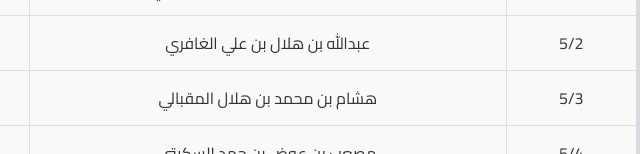
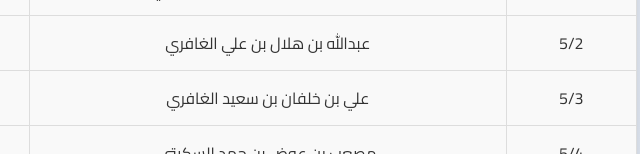
Before and after one commit to mohdschool/moh, a plain HTML site: page index.html in a window 1280 px wide. Both pictures are taken after a click on the button "كشف الإثنين". Shown: the part 646-800 px from the top of the page, 579-1219 px from the left. Drawn offline with Linux system fonts and the light colour scheme.

Commit message:
Update index.html

```diff
--- a/index.html
+++ b/index.html
@@ -895,7 +895,7 @@
                  </tr>
                 <tr>
                     <td>5/3</td>
-                    <td>هشام بن محمد بن هلال المقبالي</td>
+                    <td>علي بن خلفان بن سعيد الغافري</td>
                    <td>الدراسات الاجتماعية</td>
                     <td class="countdown-cell">--:--:--</td>
                 </tr>
```
